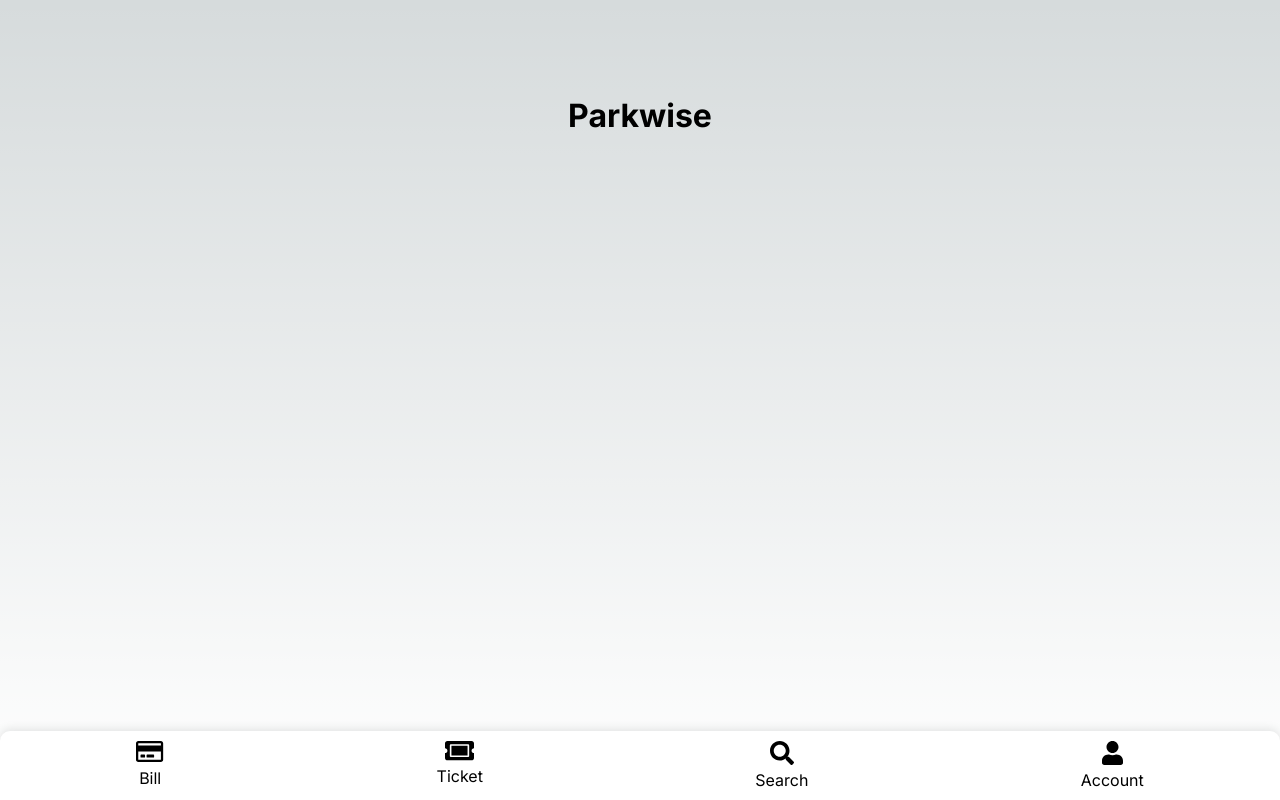
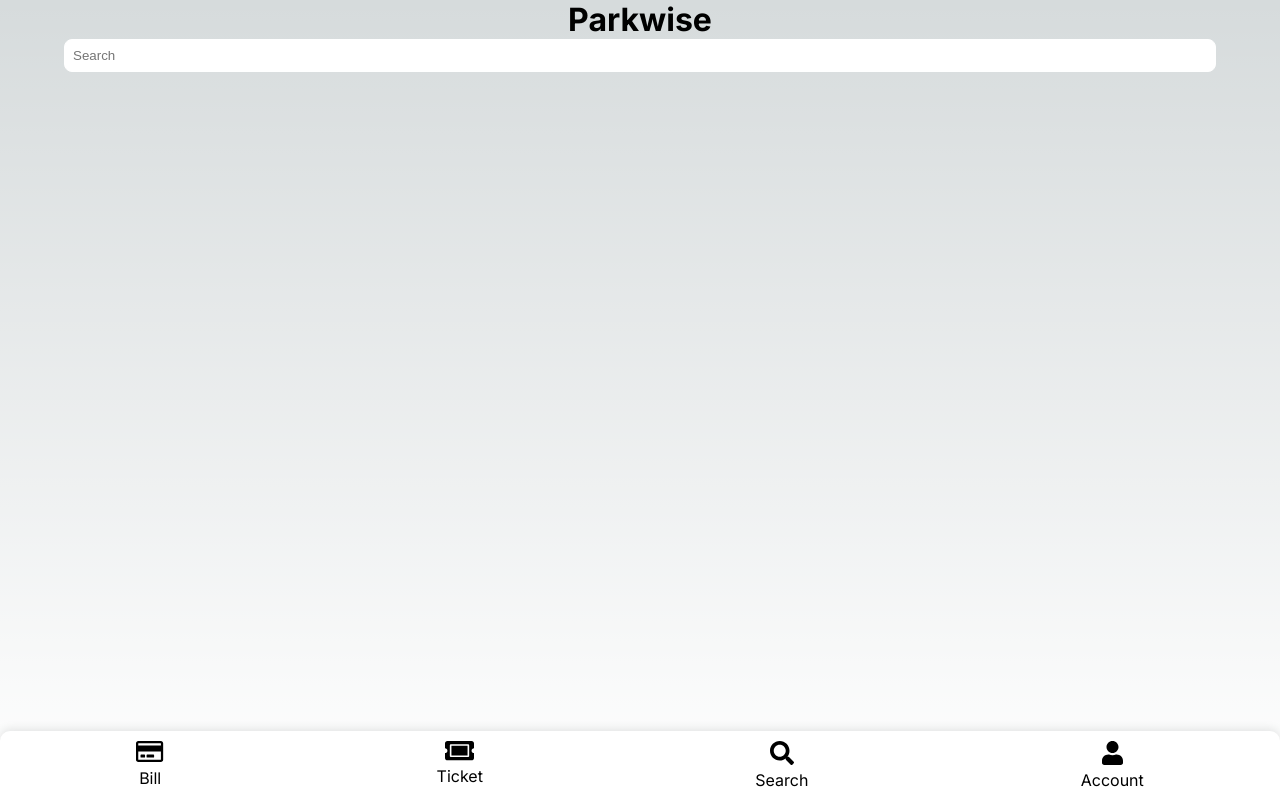
Before and after one commit to Michielez/Parkwise-Web-App, a Next.js app: page / in a window 1280 px wide. Built offline with nearby package versions, Linux system fonts and the light colour scheme.

Commit message:
add searchbar component

```diff
--- /dev/null
+++ b/src/app/components/SearchBar.js
@@ -0,0 +1,7 @@
+import styles from './searchBar.module.css'
+
+export default function SearchBar(){
+    return (
+        <input className={styles["search-bar"]} type="text" placeholder="Search" />
+    )
+}
--- /dev/null
+++ b/src/app/components/searchBar.module.css
@@ -0,0 +1,6 @@
+.search-bar{
+    width: 100%;
+    padding: 0.5rem;
+    border-radius: 0.5rem;
+    border: solid 1px white;
+}
--- a/src/app/page.js
+++ b/src/app/page.js
@@ -1,4 +1,5 @@
 import BottomNavigation from './components/BottomNavigation'
+import SearchBar from './components/SearchBar'
 import styles from './page.module.css'
 
 
@@ -6,7 +7,8 @@ import styles from './page.module.css'
 export default function Home() {
   return (
     <main className={styles.main}>
-      <h1 className={styles.title}>Parkwise</h1>
+      <h1>Parkwise</h1>
+      <SearchBar />
       <BottomNavigation />
     </main>
   )
--- a/src/app/page.module.css
+++ b/src/app/page.module.css
@@ -1,9 +1,9 @@
 .main {
+  width: 90%;
+  margin: 0 auto;
   display: flex;
   flex-direction: column;
-  justify-content: space-between;
   align-items: center;
-  padding: 6rem;
   min-height: 100vh;
 }
 
```
